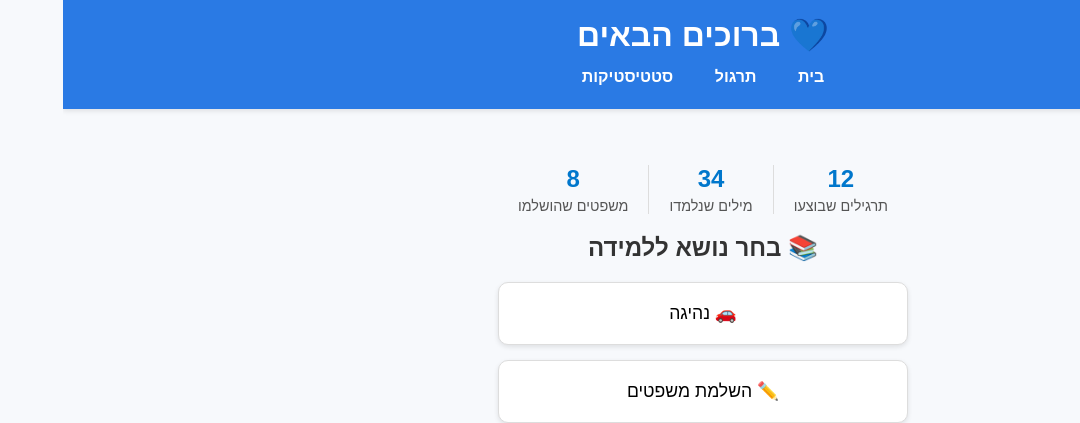
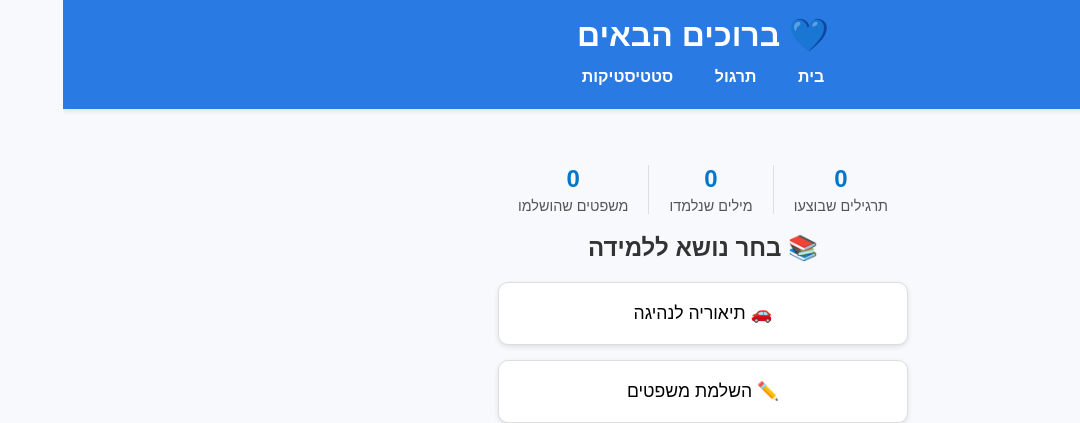
Before and after one commit to YasharPa/Neda, a React (Vite) app: page / in a window 1280 px wide. Shown: the top 423 px of the page, without its empty margins (200-1280 px from the left). Built offline with nearby package versions, Linux system fonts and the light colour scheme; no server answers.

Commit message:
translating loading spinner component

```diff
--- a/src/components/LoadingSpinner.jsx
+++ b/src/components/LoadingSpinner.jsx
@@ -1,15 +1,13 @@
 import "../styles/LoadingSpinner.css";
 
-const LoadingSpinner = ({ message = "טוען...", size = "medium" }) => {
+const LoadingSpinner = ({ translate, size = "medium" }) => {
   return (
     <div className={`loading-container ${size}`}>
       <div className="loading-spinner">
         <div className="spinner"></div>
       </div>
-      <h2 className="loading-title">{message}</h2>
-      <p className="loading-subtitle">
-        {message.includes("Supabase") ? "מתחבר למסד הנתונים..." : "אנא המתן..."}
-      </p>
+      <h2 className="loading-title">{translate.spinner.loading}</h2>
+      <p className="loading-subtitle">{translate.spinner.loadingsubtitle}</p>
     </div>
   );
 };
--- a/src/locales/hebrew.json
+++ b/src/locales/hebrew.json
@@ -5,10 +5,11 @@
   "stats": "סטטיסטיקות",
   "chooseSubject": "בחר נושא ללמידה",
   "allRightsReserved": "כל הזכויות שמורות",
-  "topics": {
-    "driving": "נהיגה",
-    "sentences": "השלמת משפטים",
-    "words": "לימוד מילים"
+  "spinner": {
+    "loading": "טוען...",
+    "loadingsubtitle": "אנא המתן בזמן שהנתונים נטענים",
+    "loadingError": "שגיאה בטעינה",
+    "connectionError": "שגיאת חיבור"
   },
   "statistics": {
     "totalWordsLearned": "מילים שנלמדו",
@@ -90,5 +91,26 @@
     "deleteSuccess": "המילה נמחקה בהצלחה!",
     "updateError": "שגיאה בעדכון המילה",
     "deleteError": "שגיאה במחיקת המילה"
+  },
+  "topics": {
+    "driving": {
+      "title": "תיאוריה לנהיגה"
+    },
+    "byTopic": {
+      "title": "לימוד לפי נושא",
+      "description": "בחר נושא (נהיגה, בישול וכו')"
+    },
+    "sentenceCompletion": {
+      "title": "השלמת משפטים",
+      "description": "השלם את המילה החסרה במשפט"
+    },
+    "spelling": {
+      "title": "כתיבה נכונה",
+      "description": "תרגל כתיבה נכונה של מילים בעברית"
+    },
+    "vocabulary": {
+      "title": "למידת מילים",
+      "description": "למד מילים חדשות והרחב את אוצר המילים שלך"
+    }
   }
 }
--- a/src/locales/persian.json
+++ b/src/locales/persian.json
@@ -5,10 +5,11 @@
   "stats": "آمار",
   "chooseSubject": "موضوعی برای یادگیری انتخاب کنید",
   "allRightsReserved": "کلیه حقوق محفوظ است",
-  "topics": {
-    "driving": "رانندگی",
-    "sentences": "تکمیل جملات",
-    "words": "یادگیری کلمات"
+  "spinner": {
+    "loading": "در حال بارگذاری...",
+    "loadingsubtitle": "لطفاً منتظر بمانید تا داده‌ها بارگذاری شوند",
+    "loadingError": "خطا در بارگذاری",
+    "connectionError": "خطای اتصال"
   },
   "statistics": {
     "totalWordsLearned": "کلمات یادگرفته شده",
@@ -76,5 +77,26 @@
       "loadingError": "خطا در بارگذاری سوالات",
       "connectionError": "مشکل اتصال به پایگاه داده"
     }
+  },
+  "topics": {
+    "driving": {
+      "title": "آزمون تئوری رانندگی"
+    },
+    "byTopic": {
+      "title": "یادگیری بر اساس موضوع",
+      "description": "یک موضوع انتخاب کنید (رانندگی، آشپزی و غیره)"
+    },
+    "sentenceCompletion": {
+      "title": "کامل کردن جمله",
+      "description": "کلمهٔ جاافتاده در جمله رو کامل کن"
+    },
+    "spelling": {
+      "title": "املا نویسی درست",
+      "description": "تمرین املا و نوشتن درست کلمات به عبری"
+    },
+    "vocabulary": {
+      "title": "یادگیری لغات",
+      "description": "کلمات جدید یاد بگیر و دایرهٔ لغاتت رو گسترش بده"
+    }
   }
 }
--- a/src/pages/HomePage.jsx
+++ b/src/pages/HomePage.jsx
@@ -4,9 +4,9 @@ import StatsCard from "../components/StatCard";
 
 export default function HomePage({ translate }) {
   const stats = [
-    { title: translate.statistics.totalPracticeSessions, value: 12 },
-    { title: translate.statistics.totalWordsLearned, value: 34 },
-    { title: translate.statistics.completedSentences, value: 8 },
+    { title: translate.statistics.totalPracticeSessions, value: 0 },
+    { title: translate.statistics.totalWordsLearned, value: 0 },
+    { title: translate.statistics.completedSentences, value: 0 },
   ];
 
   return (
@@ -23,13 +23,13 @@ export default function HomePage({ translate }) {
         <h2>📚 {translate.chooseSubject}</h2>
         <div className="topics-grid">
           <Link to="/practice/driving" className="topic-card">
-            🚗 {translate.topics.driving}
+            🚗 {translate.topics.driving.title}
           </Link>
           <Link to="/practice/sentences" className="topic-card">
-            ✏️ {translate.topics.sentences}
+            ✏️ {translate.topics.sentenceCompletion.title}
           </Link>
           <Link to="/practice/vocabulary" className="topic-card">
-            📖 {translate.topics.words}
+            📖 {translate.topics.vocabulary.title}
           </Link>
         </div>
       </section>
--- a/src/pages/PracticePage.jsx
+++ b/src/pages/PracticePage.jsx
@@ -1,26 +1,26 @@
 import TopicCard from "../components/TopicCard";
 import "../styles/PracticePage.css";
 
-export default function PracticePage() {
+export default function PracticePage({ translate }) {
   const topics = [
     {
-      title: "📄 למידה לפי נושא",
-      description: "בחר נושא (נהיגה, בישול וכו'..)",
+      title: `📄 ${translate.topics.byTopic.title}`,
+      description: `${translate.topics.byTopic.description}`,
       link: "/practice/driving",
     },
     {
-      title: "✏️ השלמת משפטים",
-      description: "השלם את המילה החסרה במשפט",
+      title: `✏️ ${translate.topics.sentenceCompletion.title}`,
+      description: `${translate.topics.sentenceCompletion.description}`,
       link: "/practice/sentence-completion",
     },
     {
-      title: "🖋 כתיבה נכונה",
-      description: "תרגל כתיבה נכונה של מילים בעברית",
+      title: `🖋 ${translate.topics.spelling.title}`,
+      description: `${translate.topics.spelling.description}`,
       link: "/practice/spelling",
     },
     {
-      title: "📚 למידת מילים",
-      description: "למד מילים חדשות והרחב את אוצר המילים שלך",
+      title: `📚 ${translate.topics.vocabulary.title}`,
+      description: `${translate.topics.vocabulary.description}`,
       link: "/practice/vocabulary",
     },
   ];
```
